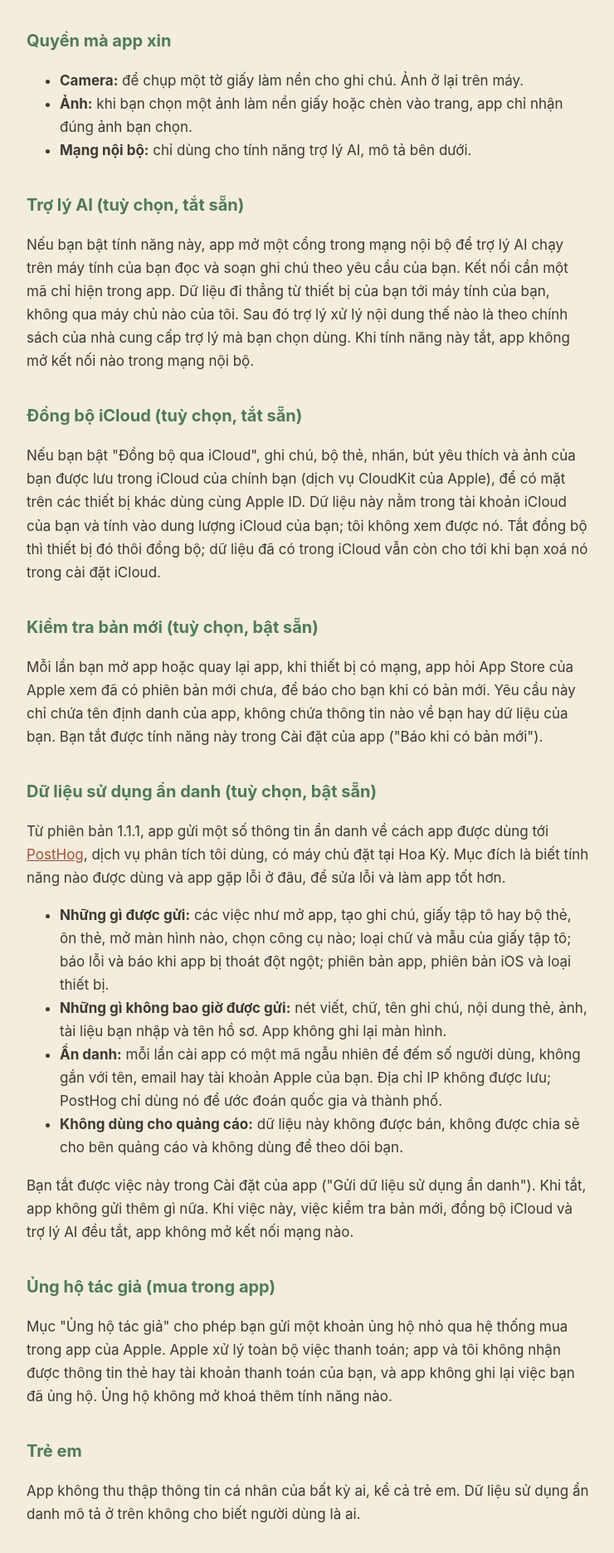
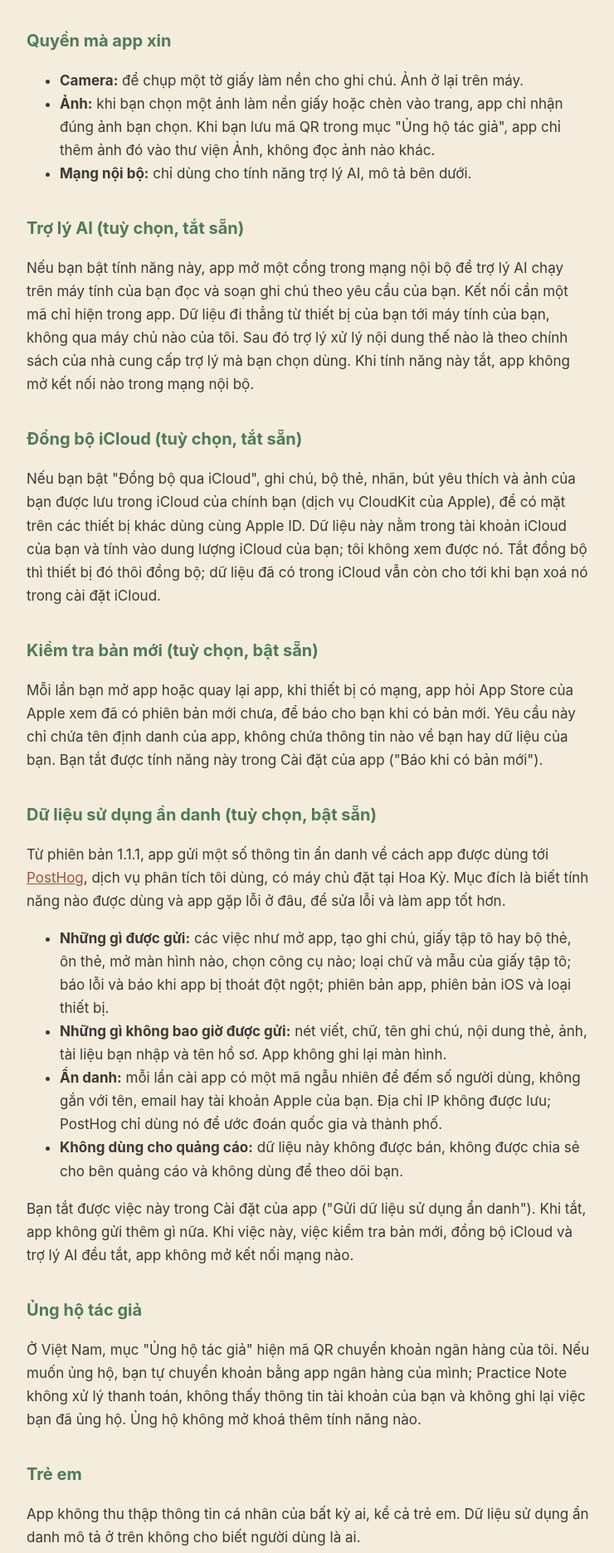
Before and after one commit to congminh090800/practice-note-site, a plain HTML site: page privacy.html in a window 1280 px wide. Shown: the part 469-2341 px from the top of the page at 83% size, without its empty margins (268-1008 px from the left). Drawn offline with Linux system fonts and the light colour scheme.

Commit message:
Privacy: support is a bank QR in Vietnam for now; saving it adds one picture to Photos

```diff
--- a/privacy.html
+++ b/privacy.html
@@ -20,7 +20,7 @@ a { color: #A8503E; } nav { margin-top: 44px; padding-top: 18px; border-top: 1px
 <h2>Quyền mà app xin</h2>
 <ul>
 <li><strong>Camera:</strong> để chụp một tờ giấy làm nền cho ghi chú. Ảnh ở lại trên máy.</li>
-<li><strong>Ảnh:</strong> khi bạn chọn một ảnh làm nền giấy hoặc chèn vào trang, app chỉ nhận đúng ảnh bạn chọn.</li>
+<li><strong>Ảnh:</strong> khi bạn chọn một ảnh làm nền giấy hoặc chèn vào trang, app chỉ nhận đúng ảnh bạn chọn. Khi bạn lưu mã QR trong mục "Ủng hộ tác giả", app chỉ thêm ảnh đó vào thư viện Ảnh, không đọc ảnh nào khác.</li>
 <li><strong>Mạng nội bộ:</strong> chỉ dùng cho tính năng trợ lý AI, mô tả bên dưới.</li>
 </ul>
 
@@ -43,8 +43,8 @@ a { color: #A8503E; } nav { margin-top: 44px; padding-top: 18px; border-top: 1px
 </ul>
 <p>Bạn tắt được việc này trong Cài đặt của app ("Gửi dữ liệu sử dụng ẩn danh"). Khi tắt, app không gửi thêm gì nữa. Khi việc này, việc kiểm tra bản mới, đồng bộ iCloud và trợ lý AI đều tắt, app không mở kết nối mạng nào.</p>
 
-<h2>Ủng hộ tác giả (mua trong app)</h2>
-<p>Mục "Ủng hộ tác giả" cho phép bạn gửi một khoản ủng hộ nhỏ qua hệ thống mua trong app của Apple. Apple xử lý toàn bộ việc thanh toán; app và tôi không nhận được thông tin thẻ hay tài khoản thanh toán của bạn, và app không ghi lại việc bạn đã ủng hộ. Ủng hộ không mở khoá thêm tính năng nào.</p>
+<h2>Ủng hộ tác giả</h2>
+<p>Ở Việt Nam, mục "Ủng hộ tác giả" hiện mã QR chuyển khoản ngân hàng của tôi. Nếu muốn ủng hộ, bạn tự chuyển khoản bằng app ngân hàng của mình; Practice Note không xử lý thanh toán, không thấy thông tin tài khoản của bạn và không ghi lại việc bạn đã ủng hộ. Ủng hộ không mở khoá thêm tính năng nào.</p>
 
 <h2>Trẻ em</h2>
 <p>App không thu thập thông tin cá nhân của bất kỳ ai, kể cả trẻ em. Dữ liệu sử dụng ẩn danh mô tả ở trên không cho biết người dùng là ai.</p>
```
Also changed, not shown: privacy-en.html (+3 -3 lines).
